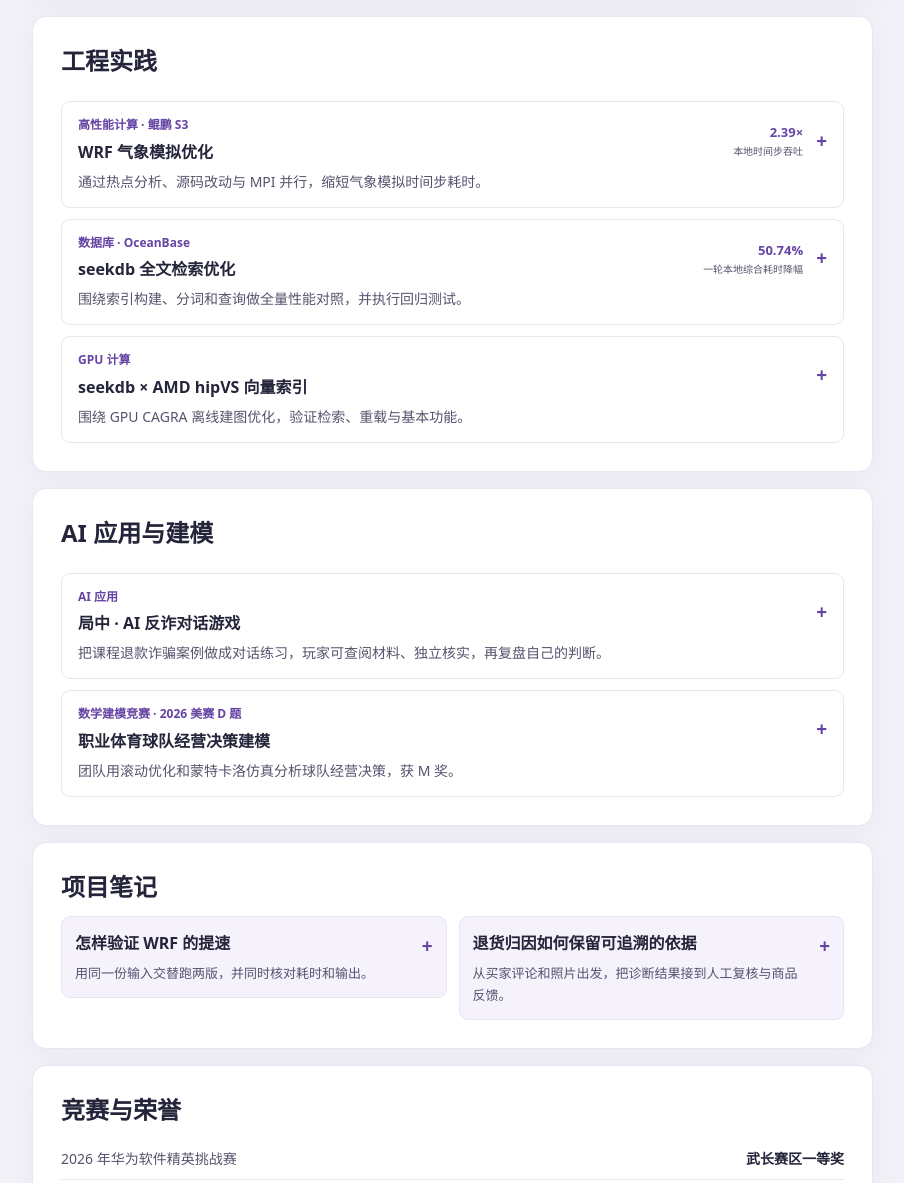
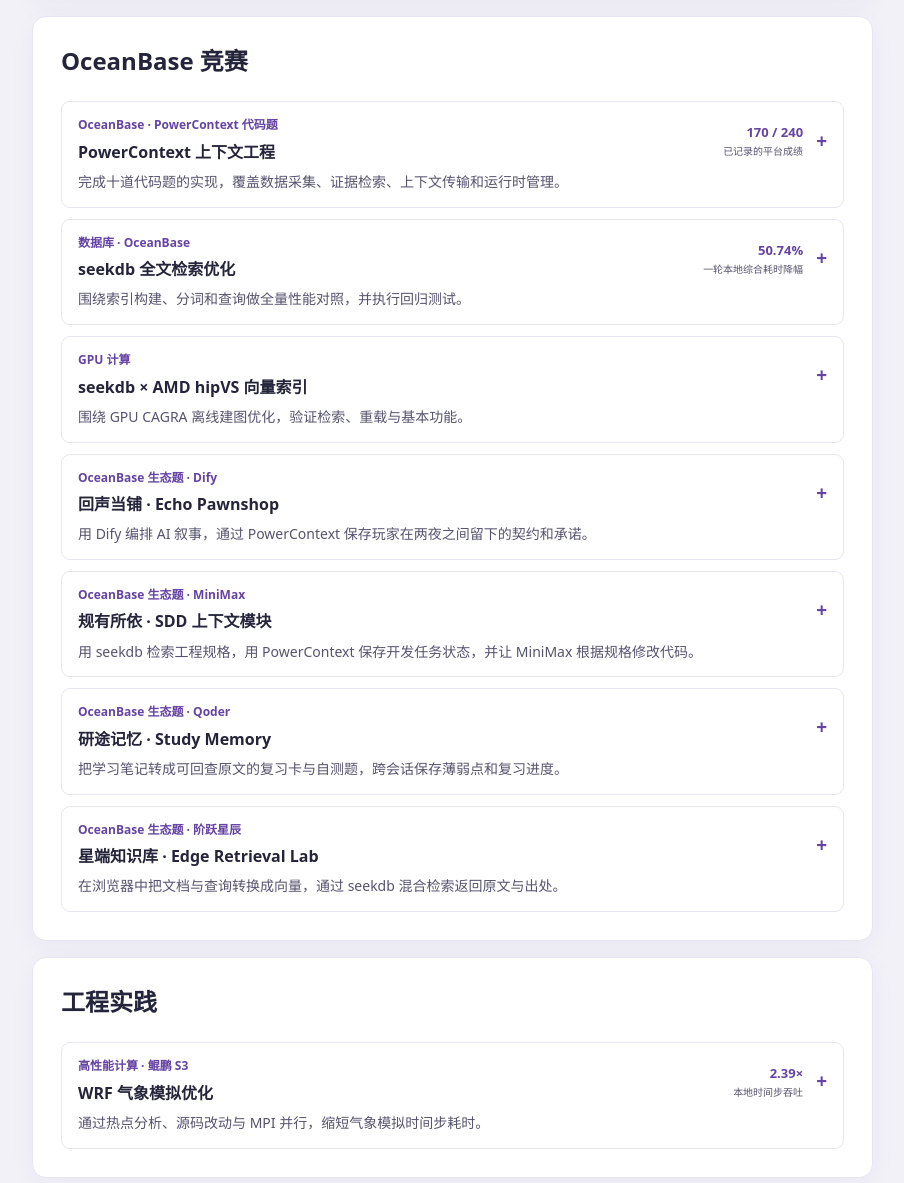
Before and after one commit to haaland0325/cdh653, a plain HTML site: page index.html in a window 1280 px wide. Shown: the part 1150-2333 px from the top of the page, without its empty margins (322-1226 px from the left). Drawn offline with Linux system fonts and the light colour scheme.

Commit message:
Add OceanBase competition projects to portfolio

```diff
--- a/index.html
+++ b/index.html
@@ -151,6 +151,7 @@ details[open] > summary::after { content: "−"; }
       <nav class="sidebar-section panel" aria-label="页面目录">
         <h2>快速导航</h2>
         <a href="#projects">精选项目</a>
+        <a href="#oceanbase">OceanBase 竞赛</a>
         <a href="#more">工程实践</a>
         <a href="#other-work">AI 应用与建模</a>
         <a href="#notes">项目笔记</a>
@@ -185,19 +186,21 @@ details[open] > summary::after { content: "−"; }
       </article>
       </section>
 
-      <section id="more" class="section-panel">
-        <h2 class="content-heading">工程实践</h2>
+      <section id="oceanbase" class="section-panel">
+        <h2 class="content-heading">OceanBase 竞赛</h2>
 
-  <article class="project" id="wrf">
+  <article class="project" id="powercontext">
     <details>
     <summary>
-      <span><span class="category">高性能计算 · 鲲鹏 S3</span><strong class="project-title">WRF 气象模拟优化</strong></span>
-      <span class="metric">2.39×<small>本地时间步吞吐</small></span>
-      <span class="project-description">通过热点分析、源码改动与 MPI 并行，缩短气象模拟时间步耗时。</span>
+      <span><span class="category">OceanBase · PowerContext 代码题</span><strong class="project-title">PowerContext 上下文工程</strong></span>
+      <span class="metric">170 / 240<small>已记录的平台成绩</small></span>
+      <span class="project-description">完成十道代码题的实现，覆盖数据采集、证据检索、上下文传输和运行时管理。</span>
     </summary>
     <div class="details-body">
-      <p>同机、同输入，五组交替运行 WRF v4.6.0 的 em_quarter_ss 算例。原版单进程第 2–300 步中位耗时为 13.856 秒，优化版 4 个 Open MPI 进程为 5.793 秒。</p>
-      <p>八个输出字段通过本地精度检查。单进程优化版吞吐为原版的 1.22 倍。赛事 576 核环境与正式算例仍待验证。</p>
+      <p>数据采集与回查：CSV 行级采集、Pi 会话分支与断点恢复、PDF 全文和证据页检索。</p>
+      <p>检索与排序：HTTP 重排及跨批次排序、按查询和预算选择原文证据、seekdb 单 SQL 全文与向量混合检索。</p>
+      <p>上下文与运行时：增量传输、新增来源数量触发、Embedding 批量合并及缓存、来源生命周期管理。</p>
+      <p>后续围绕 PDF 页检索和证据选择做了召回复测。已有版本通过 95 项公开测试，后续平台成绩待确认。</p>
     </div>
     </details>
   </article>
@@ -222,6 +225,71 @@ details[open] > summary::after { content: "−"; }
     </summary>
     <div class="details-body">
       <p>2048 版在开发数据上综合建图加速 3.03 倍、综合查询加速 10.14 倍。验证覆盖召回率、持久化重载及 CPU/GPU 基本功能，官方隐藏集与 GPU 抽检待确认。</p>
+    </div>
+    </details>
+  </article>
+  <article class="project" id="echo-pawnshop">
+    <details>
+    <summary>
+      <span><span class="category">OceanBase 生态题 · Dify</span><strong class="project-title">回声当铺 · Echo Pawnshop</strong></span>
+      <span></span>
+      <span class="project-description">用 Dify 编排 AI 叙事，通过 PowerContext 保存玩家在两夜之间留下的契约和承诺。</span>
+    </summary>
+    <div class="details-body">
+      <p>本地端到端验证通过两夜九笔真实 AI 交易，覆盖跨会话恢复、重复请求只结算一次、玩家记忆隔离和服务重启后恢复。</p>
+    </div>
+    </details>
+  </article>
+  <article class="project" id="minimax-sdd">
+    <details>
+    <summary>
+      <span><span class="category">OceanBase 生态题 · MiniMax</span><strong class="project-title">规有所依 · SDD 上下文模块</strong></span>
+      <span></span>
+      <span class="project-description">用 seekdb 检索工程规格，用 PowerContext 保存开发任务状态，并让 MiniMax 根据规格修改代码。</span>
+    </summary>
+    <div class="details-body">
+      <p>以订单状态筛选为验收场景。真实模型生成修改后，39 项目标功能测试和 33 项回归测试通过，并在空状态的新目录完成复现。</p>
+    </div>
+    </details>
+  </article>
+  <article class="project" id="study-memory">
+    <details>
+    <summary>
+      <span><span class="category">OceanBase 生态题 · Qoder</span><strong class="project-title">研途记忆 · Study Memory</strong></span>
+      <span></span>
+      <span class="project-description">把学习笔记转成可回查原文的复习卡与自测题，跨会话保存薄弱点和复习进度。</span>
+    </summary>
+    <div class="details-body">
+      <p>通过 PowerContext 恢复学习偏好与复习队列。交付记录包含站点发布、可运行应用和 10 组 PowerContext 验收结果。</p>
+    </div>
+    </details>
+  </article>
+  <article class="project" id="edge-retrieval">
+    <details>
+    <summary>
+      <span><span class="category">OceanBase 生态题 · 阶跃星辰</span><strong class="project-title">星端知识库 · Edge Retrieval Lab</strong></span>
+      <span></span>
+      <span class="project-description">在浏览器中把文档与查询转换成向量，通过 seekdb 混合检索返回原文与出处。</span>
+    </summary>
+    <div class="details-body">
+      <p>在 Edge 中验证 WebGPU 推理、关闭 GPU 后自动切换 WASM、增量导入和数据库侧混合检索。阻断非本机请求后，完整导入与查询流程仍可运行。</p>
+    </div>
+    </details>
+  </article>
+      </section>
+      <section id="more" class="section-panel">
+        <h2 class="content-heading">工程实践</h2>
+
+  <article class="project" id="wrf">
+    <details>
+    <summary>
+      <span><span class="category">高性能计算 · 鲲鹏 S3</span><strong class="project-title">WRF 气象模拟优化</strong></span>
+      <span class="metric">2.39×<small>本地时间步吞吐</small></span>
+      <span class="project-description">通过热点分析、源码改动与 MPI 并行，缩短气象模拟时间步耗时。</span>
+    </summary>
+    <div class="details-body">
+      <p>同机、同输入，五组交替运行 WRF v4.6.0 的 em_quarter_ss 算例。原版单进程第 2–300 步中位耗时为 13.856 秒，优化版 4 个 Open MPI 进程为 5.793 秒。</p>
+      <p>八个输出字段通过本地精度检查。单进程优化版吞吐为原版的 1.22 倍。赛事 576 核环境与正式算例仍待验证。</p>
     </div>
     </details>
   </article>
```
